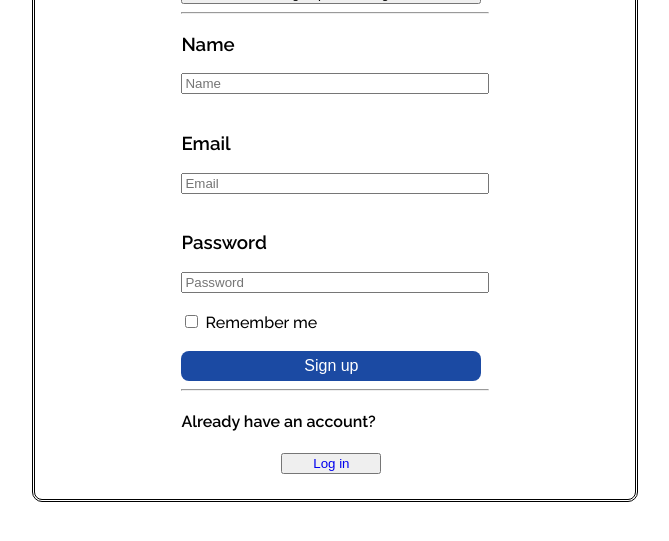
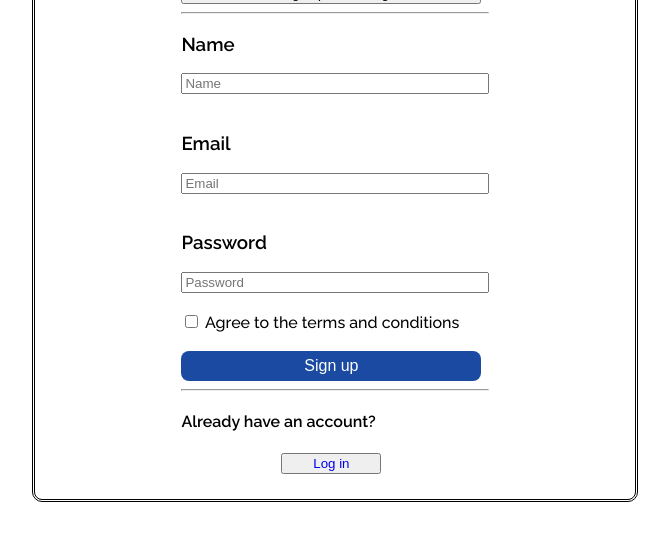
Before and after one commit to Suru-web/Crework_Projects, a plain HTML site: page Month 1/Week 2/CSS/index.html in a window 1280 px wide. Shown: the part 229-770 px from the top of the page, without its empty margins (390-1059 px from the left). Drawn offline with Linux system fonts and the light colour scheme.

Commit message:
Update index.html

```diff
--- a/Month 1/Week 2/CSS/index.html
+++ b/Month 1/Week 2/CSS/index.html
@@ -29,7 +29,7 @@
       <input id="pass_box" type="password" placeholder="Password" />
       <br />
       <br />
-      <input id="Rem_me" type="checkbox" /> Remember me <br />
+      <input id="Rem_me" type="checkbox" /> Agree to the terms and conditions <br />
       <br />
       <button id="Sign_up" type="submit">Sign up</button>
       <hr id="hr2" />
```
